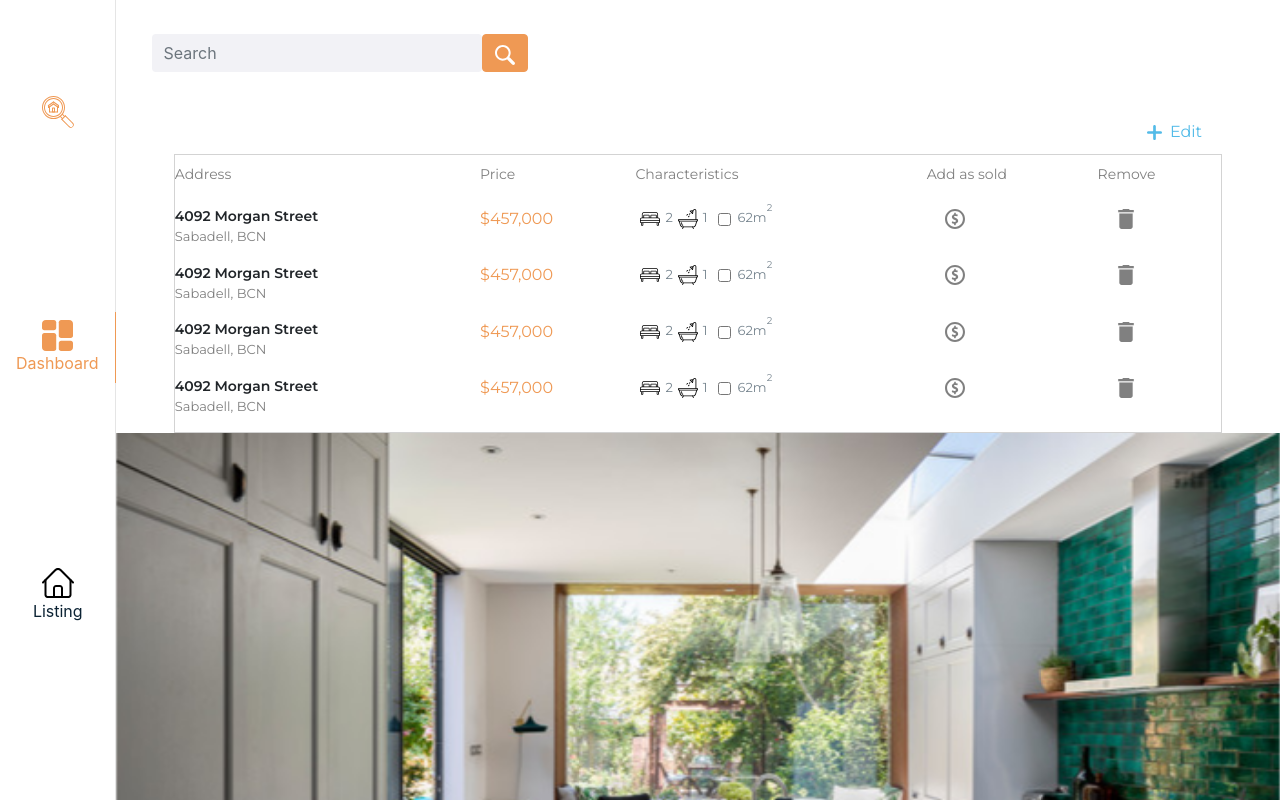
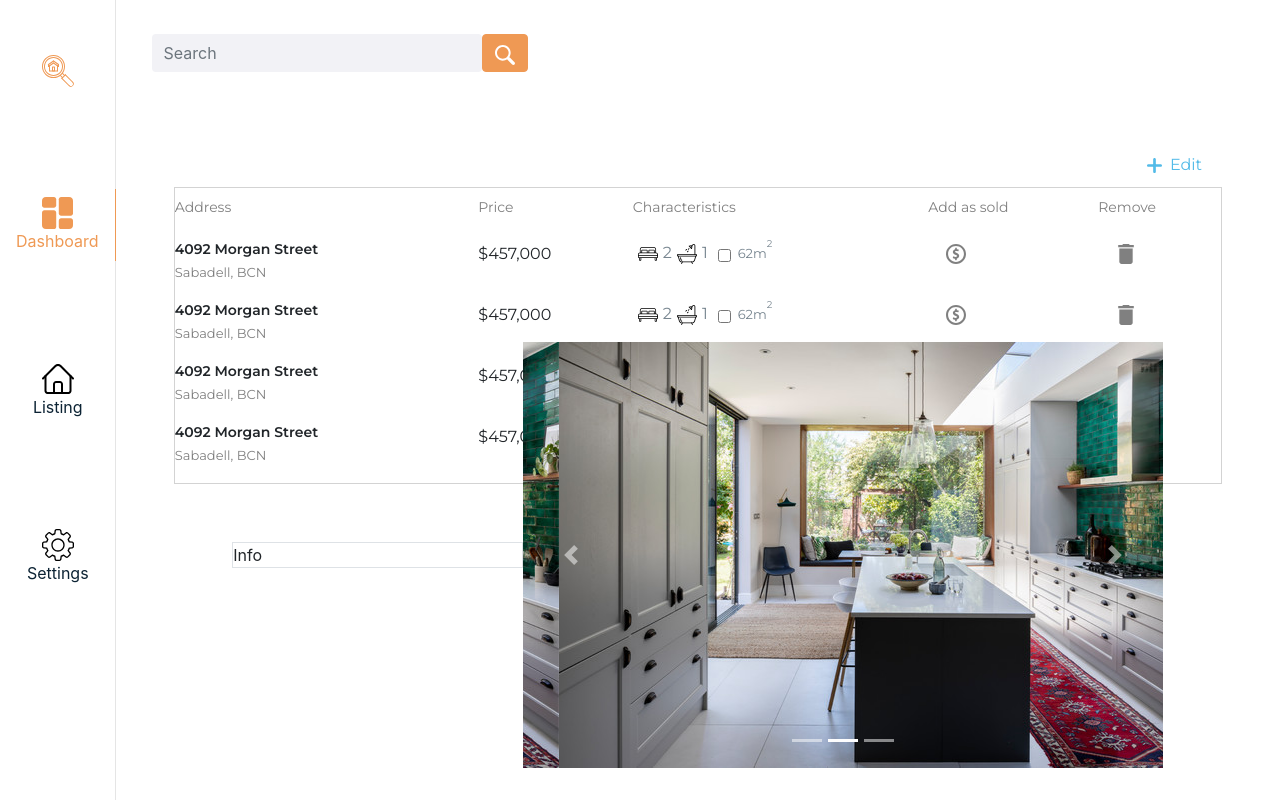
Before and after one commit to Property-Search-Engine/admin-front, a React (Create React App) app: page / in a window 1280 px wide. Shown: the top 800 px of the page. Built offline with nearby package versions, Linux system fonts and the light colour scheme.

Commit message:
Complete carousel feature/component

```diff
--- a/src/components/Dashboard/Dashboard.scss
+++ b/src/components/Dashboard/Dashboard.scss
@@ -1,5 +1,4 @@
-.mainContainer,
-.pageWrapper {
+.mainContainer {
   min-height: 100vh;
   width: 100vw;
 }
--- a/src/components/Listing/ImageCarousel/ImageCarousel.js
+++ b/src/components/Listing/ImageCarousel/ImageCarousel.js
@@ -5,23 +5,23 @@ import ListContainer from "../ListingContainer/ListContainer";
 export default function ImageCarousel() {
 
     return (
-        <div>
-            <div>
+        <div className="listing-container">
                 <ListContainer whichView="details"/>
-            </div>
-            <div className="carousel-container">
-            <Carousel>
-                <Carousel.Item >
+            <div className="d-flex align-items-center justify-content-center w-100 p-10">
+                <div className="w-25 h-70 border">Info</div>
+            <Carousel className="carousel-slider">
+                <Carousel.Item className="carousel-image">
                     <img className="d-block w-100" src="/assets/images/house1.jpg" alt="First slide"/>
                 </Carousel.Item>
-                <Carousel.Item>
+                <Carousel.Item className="carousel-image">
                     <img className="d-block w-100" src="/assets/images/house1.jpg" alt="Second slide"/>
                 </Carousel.Item>
-                <Carousel.Item>
+                <Carousel.Item className="carousel-image">
                     <img className="d-block w-100" src="/assets/images/house1.jpg" alt="Third slide"/>
                 </Carousel.Item>
             </Carousel>
             </div>
+
         </div>
     )
 }
--- a/src/components/Listing/ImageCarousel/ImageCarousel.scss
+++ b/src/components/Listing/ImageCarousel/ImageCarousel.scss
@@ -1,3 +1,8 @@
-.carousel-container {
-  width: 100%;
+.listing-container {
+  height: 90vh;
+  @include flex(space-around, center, column);
 }
+.carousel-slider {
+  width: 640px;
+  height: 426px;
+}
--- a/src/components/Listing/ListingContainer/ListContainer.js
+++ b/src/components/Listing/ListingContainer/ListContainer.js
@@ -17,7 +17,7 @@ export default function ListContainer(props) {
   const { whichView } = props
 
   return (
-    <div>
+    <div className="detailsContainer">
 
       {whichView === "listing" &&  <div className="manageList">
         <Result />
--- a/src/components/Listing/ListingContainer/ListContainer.scss
+++ b/src/components/Listing/ListingContainer/ListContainer.scss
@@ -25,8 +25,8 @@ sup {
   top: 0px;
 }
 
-.listImg {
-  margin: 0px -70px 3px 70px;
+.firstCellMargin {
+  margin: 0 0 3px 70px;
 }
 
 .h-img {
@@ -162,3 +162,9 @@ span p {
 #btn-img {
   width: 90px;
 }
+
+.detailsContainer {
+  height: 20%;
+  width: 100%;
+  margin-bottom: 20px;
+}
--- a/src/components/Listing/ListingRowContainer/ListingRowContainer.js
+++ b/src/components/Listing/ListingRowContainer/ListingRowContainer.js
@@ -11,24 +11,22 @@ const { whichView } = props;
     <tr>
 
       {whichView === "listing" && <td>
-        <button className="btn listImg">
-          <Image src="/assets/images/house1.jpg" width="125px" id="btn-img" rounded />
-        </button>
+          <Image className="firstCellMargin" src="/assets/images/house1.jpg" width="125px" id="btn-img" rounded />
       </td>}
-      <td className="listing-street">
+      <td className={whichView === "listing" ? "" : "firstCellMargin"}>
         <p className="boldSpan">4092 Morgan Street</p>
         <span className="notBoldSpan">Sabadell, BCN</span>
       </td>
-      <td className="listing-price">
+      <td>
         <p>$457,000</p>
       </td>
 
       <td className="characteristics">
-        <span className="iconBed">
+        <span>
           <Image className="listing-icons" src="/assets/icons/bed.svg" />
           <span>2</span>
         </span>
-        <span className="iconBath">
+        <span>
           <Image className="listing-icons" src="/assets/icons/bath.svg" />
           <span>1</span>
         </span>
```
